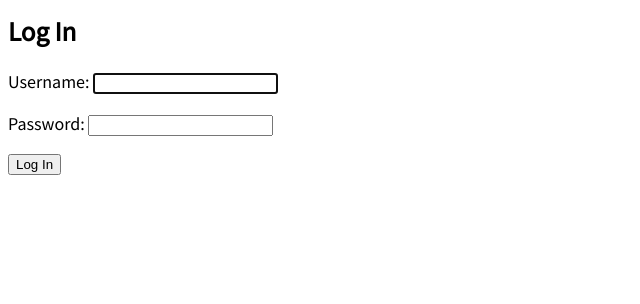
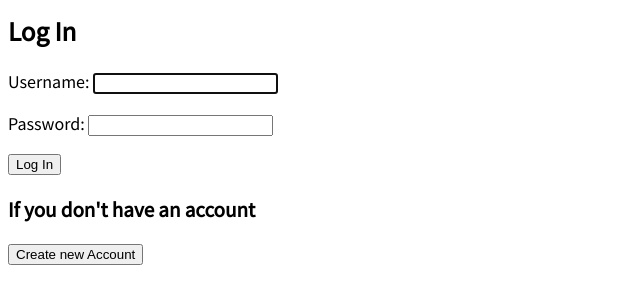
Before and after one commit to potatmen/blog-project, a Django app: page /accounts/login/ in a window 1280 px wide. Shown: the part 207-511 px from the top of the page, without its empty margins (0-640 px from the left). Run offline with Django 4.2, Linux system fonts and the light colour scheme.

Commit message:
Final version of blog site

```diff
--- a/templates/registration/login.html
+++ b/templates/registration/login.html
@@ -7,4 +7,8 @@
     {{ form.as_p }}
     <button type='submit'> Log In </button>
 </form>
+<h3>If you don't have an account</h3>
+<form action="{% url 'signup' %}">
+    <button>Create new Account</button>
+   </form>
 {% endblock content%}
```
Also changed, not shown: db.sqlite3.
